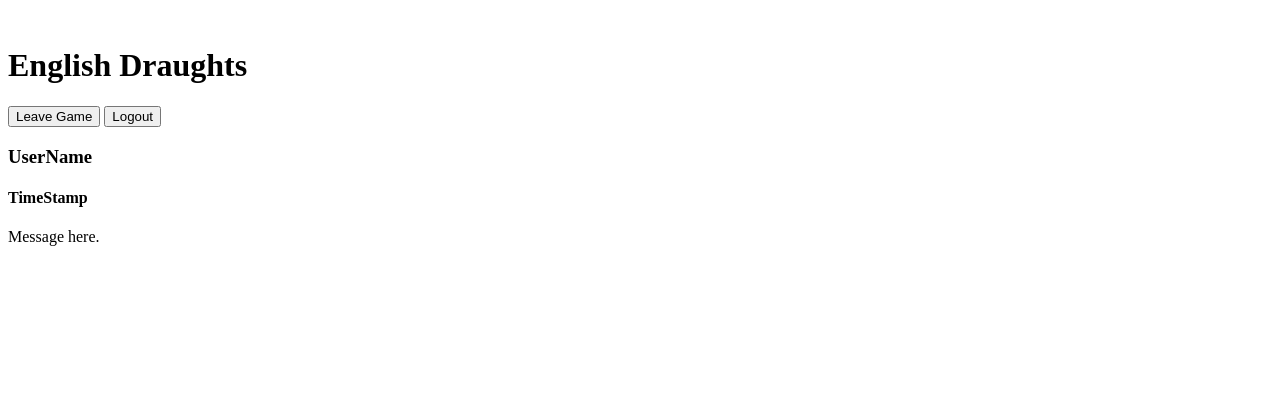
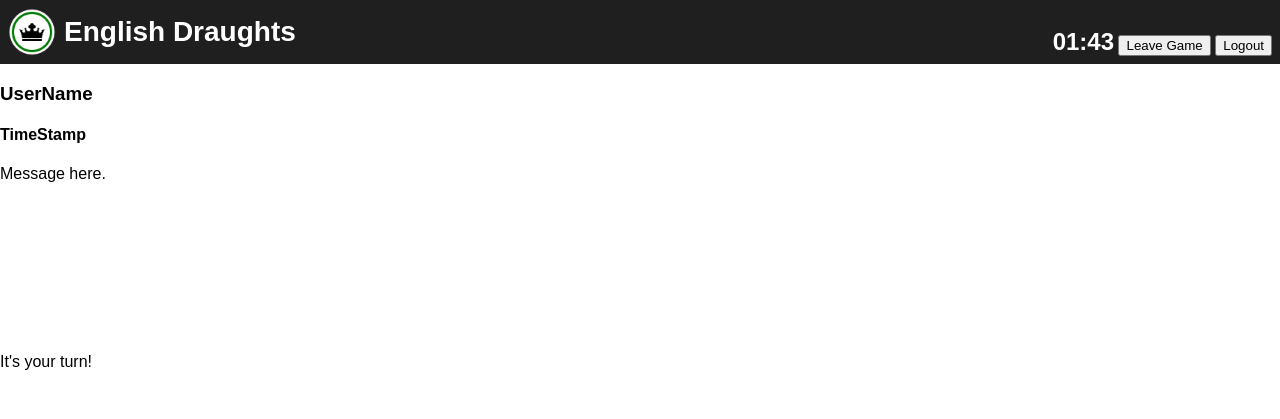
Before and after one commit to bumblebot1/WebTechWebsite, a website: page site/public/game_view.html in a window 1280 px wide. Drawn offline with Linux system fonts and the light colour scheme.

Commit message:
Added some styling to the game_view

```diff
--- a/site/public/game_view.html
+++ b/site/public/game_view.html
@@ -4,19 +4,27 @@
   <head>
     <meta charset="UTF-8"/>
     <title>English Draughts</title>
+    <link type="text/css" rel="stylesheet" href="styles/style.css"/>
+    <script type="text/javascript" src="scripts/colour.js"></script>
+    <script type="text/javascript" src="scripts/piece.js"></script>
+    <script type="text/javascript" src="scripts/move.js"></script>
+    <script type="text/javascript" src="scripts/player.js"></script>
+    <script type="text/javascript" src="scripts/model.js"></script>
   </head>
   <body>
-    <div id="header">
-      <img>
+    <header>
+      <img src="resources/logo.png"/>
       <h1>English Draughts</h1>
 
-      <h2 id="time_remaining"></h2>
-      <button>Leave Game</button>
-      <button>Logout</button>
-    </div>
+      <span>
+        <h2 id="time_remaining">01:43</h2>
+        <button>Leave Game</button>
+        <button>Logout</button>
+      </span>
+    </header>
 
-    <div id="content">
-      <div id="sidebar">
+    <main>
+      <aside>
 
         <div class="message">
           <span>
@@ -26,11 +34,11 @@
           <p>Message here.</p>
         </div>
 
+      </aside>
+      <div id="board_view">
+        <canvas></canvas> <!-- WebGL here -->
+        <footer id="player">It's your turn!</footer>
       </div>
-      <div id="board_view">
-        <canvas> <!-- WebGL here -->
-        <div id="player">It's your turn!</div>
-      </div>
-    </div>
+    </main>
   </body>
 </html>
--- /dev/null
+++ b/site/public/styles/style.css
@@ -0,0 +1,39 @@
+html, body {
+  width: 100%;
+  height: 100%;
+  margin: 0px;
+  padding: 0px;
+  font-family: sans-serif;
+}
+
+header {
+  width: 100%;
+  height: 64px;
+  color: white;
+  background-color: #1F1F1F;
+  position: relative;
+  vertical-align: middle;
+}
+
+header * {
+  display: inline-block;
+}
+
+header h1 {
+  font-size: 1.75em;
+  margin: 0px;
+  padding: 0px;
+  line-height: 64px;
+  position: absolute;
+}
+
+header span {
+  right: 0px;
+  position: absolute;
+  padding: 8px;
+}
+
+header img {
+  height: 48px;
+  padding: 8px;
+}
```
Also changed, not shown: site/public/resources/logo.png (added).
